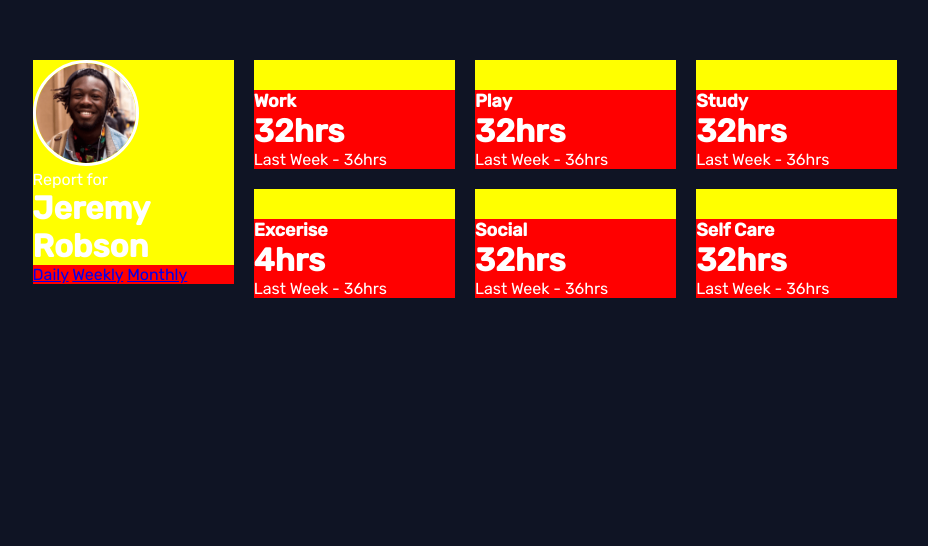
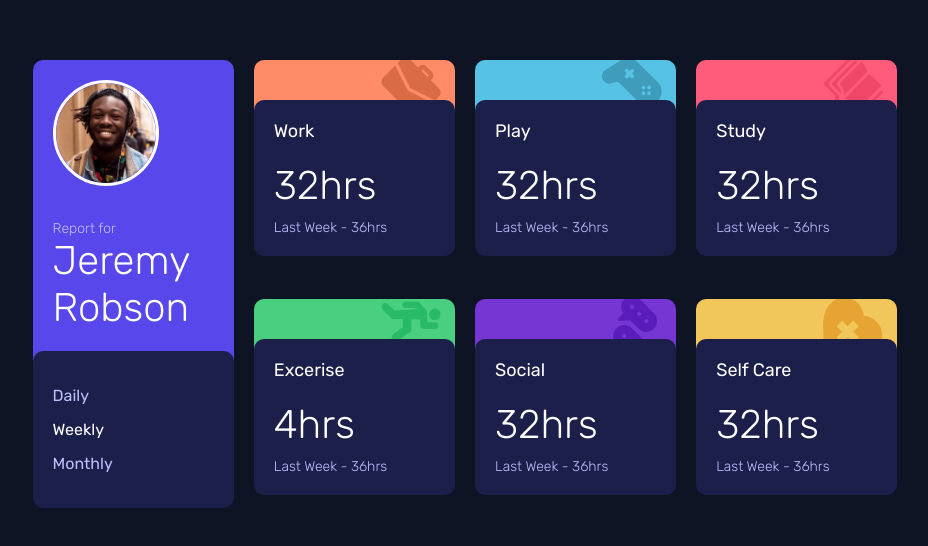
Before and after one commit to Mustafa-Hussien/time-tracking-dashboard, a plain HTML site: page index.html in a window 1280 px wide. Shown: the part 250-796 px from the top of the page, without its empty margins (175-1103 px from the left). Drawn offline with Linux system fonts and the light colour scheme.

Commit message:
adding styles to the cards

```diff
--- a/CSS/style.css
+++ b/CSS/style.css
@@ -1,3 +1,14 @@
+/* Reset some styles */
+h1,h2,h3,h4,h5,h6, p {
+    padding: 0;
+    margin: 0;
+}
+
+ul {
+    list-style: none;
+    margin: 0;
+    padding: 0;
+}
 
 body {
     background-color: hsl(226, 43%, 10%);
@@ -5,14 +16,22 @@ body {
     font-family: 'Rubik', sans-serif;
 }
 
+h1 {
+    font-size: 40px;
+    font-weight: 300;
+    margin-bottom: 10px;
+}
+
 h2 {
     font-size: 18px;
+    font-weight: 400;
+    margin-bottom: 20px;
 }
 
-/* Reset some styles */
-h1,h2,h3,h4,h5,h6, p {
-    padding: 0;
-    margin: 0;
+p {
+    font-weight: 300;
+    font-size: 14px;
+    color: hsl(236, 100%, 87%);
 }
 /* Grid style */
 .container {
@@ -30,17 +49,96 @@ h1,h2,h3,h4,h5,h6, p {
     width: 100px;
     border: 3px solid #fff;
     border-radius: 50%;
+    margin-bottom: 30px;
+}
+.main .bottom {
+}
+.main .bottom li {
+    margin: 15px 0;
 }
 
+.main .bottom a {
+    color: hsl(236, 100%, 87%);
+    text-decoration: none;
+}
+
+.main .bottom a:hover,
+.main .bottom a.active {
+    color:#fff;
+}
 .card {
     margin: 10px 10px;
 }
 
-.top{
-    background-color: yellow;
-    min-height: 30px;
+/* Cards colors */
+
+.main .top {
+    background-color: hsl(246, 80%, 60%);
+    padding: 20px;
+}
+
+.work .top {
+    background-color: hsl(15, 100%, 70%);
+    background-image: url(/images/icon-work.svg);
+    background-size: 60px;
+    background-repeat: no-repeat;
+    background-position: 90% 25%;
+    min-height: 50px;
+}
+
+.play .top {
+    background-color: hsl(195, 74%, 62%);
+    background-image: url(/images/icon-play.svg);
+    background-size: 60px;
+    background-repeat: no-repeat;
+    background-position: 90% 25%;
+    min-height: 50px;
+}
+
+.study .top {
+    background-color: hsl(348, 100%, 68%);
+    background-image: url(/images/icon-study.svg);
+    background-size: 60px;
+    background-repeat: no-repeat;
+    background-position: 90% 25%;
+    min-height: 50px;
+}
+
+.exercise .top {
+    background-color: hsl(145, 58%, 55%);
+    background-image: url(/images/icon-exercise.svg);
+    background-size: 60px;
+    background-repeat: no-repeat;
+    background-position: 90% 25%;
+    min-height: 50px;
+}
+
+.social .top {
+    background-color: hsl(264, 64%, 52%);
+    background-image: url(/images/icon-social.svg);
+    background-size: 60px;
+    background-repeat: no-repeat;
+    background-position: 90% 25%;
+    min-height: 50px;
+}
+
+.self-care .top{
+    background-color: hsl(43, 84%, 65%);
+    background-image: url(/images/icon-self-care.svg);
+    background-size: 60px;
+    background-repeat: no-repeat;
+    background-position: 90% 25%;
+    min-height: 50px;
+}
+
+.top {
+    border-radius: 10px 10px 0 0;
 }
 
 .bottom {
-    background-color: red;
+    position: relative;
+    top: -10px;
+    background-color: hsl(235, 46%, 20%);
+    border-radius: 10px;
+    padding: 20px;
 }
--- a/index.html
+++ b/index.html
@@ -20,9 +20,11 @@
       <h1>Jeremy Robson</h1>
     </div>
     <div class="bottom">
-      <a href="#">Daily</a>
-      <a class="active" href="#">Weekly</a>
-      <a href="#">Monthly</a>
+      <ul>
+        <li><a href="#">Daily</a></li>
+        <li><a class="active" href="#">Weekly</a></li>
+        <li><a href="#">Monthly</a></li>
+      </ul>
     </div>
   </div>
   <div class="card work">
@@ -52,7 +54,7 @@
       <p>Last Week - 36hrs</p>
     </div>
   </div>
-  <div class="card excerise">
+  <div class="card exercise">
     <div class="top">
     </div>
     <div class="bottom">
```
